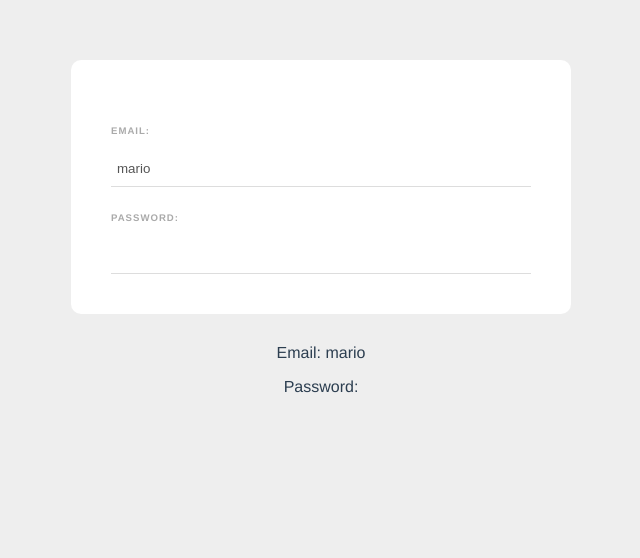
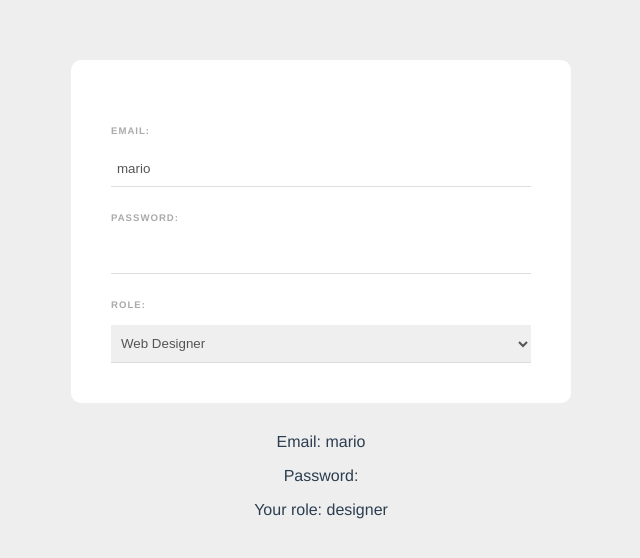
Before and after one commit to MarizzaM/Vue_WebFromAndInputs, a Vue app: page / in a window 1280 px wide. Shown: the top 558 px of the page, without its empty margins (319-959 px from the left). Built offline with nearby package versions, Linux system fonts and the light colour scheme.

Commit message:
03_SelectBoxes

```diff
--- a/src/components/SignupForm.vue
+++ b/src/components/SignupForm.vue
@@ -5,11 +5,17 @@
 
     <label>Password:</label>
     <input type="password" v-model="password" required>
+
+    <label>Role:</label>
+    <select v-model="role">
+      <option value="developer">Web Developer</option>
+      <option value="designer">Web Designer</option>
+    </select>
   </form>
 
   <p>Email: {{ email }}</p>
   <p>Password: {{ password }}</p>
-
+  <p>Your role: {{ role }}</p>
 </template>
 
 <script>
@@ -18,6 +24,9 @@
     return {
       email: 'mario',
       password: '',
+
+      role: 'designer',
+
     }
   }
 }
@@ -41,7 +50,7 @@
     letter-spacing: 1px;
     font-weight: bold;
   }
-  input {
+  input, select {
     display: block;
     padding: 10px 6px;
     width: 100%;
```
